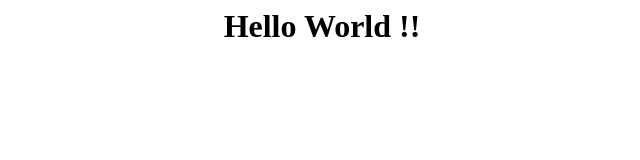
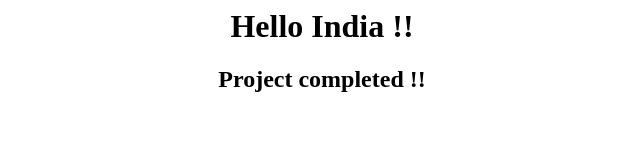
Before and after one commit to kunal-ys/grras-project-1, a plain HTML site: page index.html in a window 1280 px wide. Shown: the whole page, without its empty margins (318-958 px from the left). Drawn offline with Linux system fonts and the light colour scheme.

Commit message:
Update index.html

```diff
--- a/index.html
+++ b/index.html
@@ -1 +1,2 @@
-<center><h1>Hello World !!</h1><center>
+<center><h1>Hello India !!</h1><center>
+<center><h2> Project completed !! </h2><center>
```
